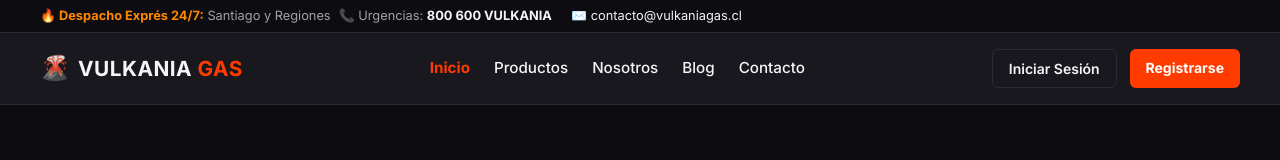
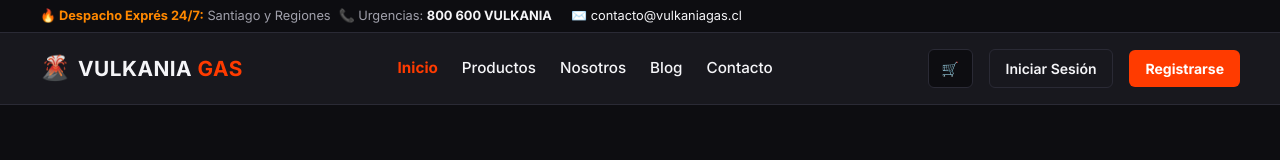
Before and after one commit to AnderOvan/VulkaniaGas, a React (Vite) app: page / in a window 1280 px wide. Shown: the top 160 px of the page. Built offline with nearby package versions, Linux system fonts and the light colour scheme.

Commit message:
feat(navbar): integrar acceso al carrito con contador dinámico en tiempo real

```diff
--- a/src/components/layout/Navbar.jsx
+++ b/src/components/layout/Navbar.jsx
@@ -1,8 +1,10 @@
-// src/components/layout/Navbar.jsx
 import React from 'react';
 import { NavLink, Link } from 'react-router-dom';
+import { useCart } from '../../context/CartContext';
 
 export const Navbar = () => {
+  const { totalItems } = useCart();
+
   const linkStyle = ({ isActive }) => ({
     color: isActive ? '#FF3B00' : '#F5F5F8',
     fontWeight: isActive ? '700' : '500',
@@ -32,8 +34,40 @@ export const Navbar = () => {
           <NavLink to="/contacto" style={linkStyle}>Contacto</NavLink>
         </div>
 
-        {/* Botones de Autenticación */}
-        <div style={{ display: 'flex', gap: '0.8rem' }}>
+        {/* Carrito y Botones de Autenticación */}
+        <div style={{ display: 'flex', gap: '1rem', alignItems: 'center' }}>
+          {/* Botón de Carrito con Contador */}
+          <Link
+            to="/carrito"
+            style={{
+              display: 'flex',
+              alignItems: 'center',
+              gap: '6px',
+              backgroundColor: '#0D0D11',
+              color: '#F5F5F8',
+              border: '1px solid #2A2A35',
+              padding: '0.5rem 0.8rem',
+              borderRadius: '6px',
+              textDecoration: 'none',
+              fontSize: '0.875rem',
+              fontWeight: '600'
+            }}
+          >
+            🛒
+            {totalItems > 0 && (
+              <span style={{
+                backgroundColor: '#FF3B00',
+                color: '#FFFFFF',
+                borderRadius: '50%',
+                padding: '2px 7px',
+                fontSize: '0.75rem',
+                fontWeight: 'bold'
+              }}>
+                {totalItems}
+              </span>
+            )}
+          </Link>
+
           <Link
             to="/login"
             style={{
@@ -48,6 +82,7 @@ export const Navbar = () => {
           >
             Iniciar Sesión
           </Link>
+
           <Link
             to="/registro"
             style={{
```
